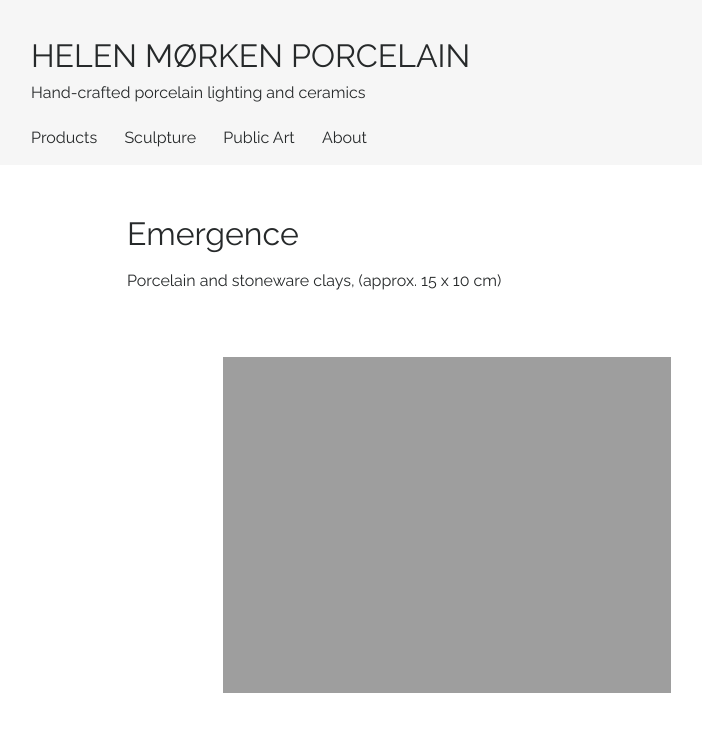
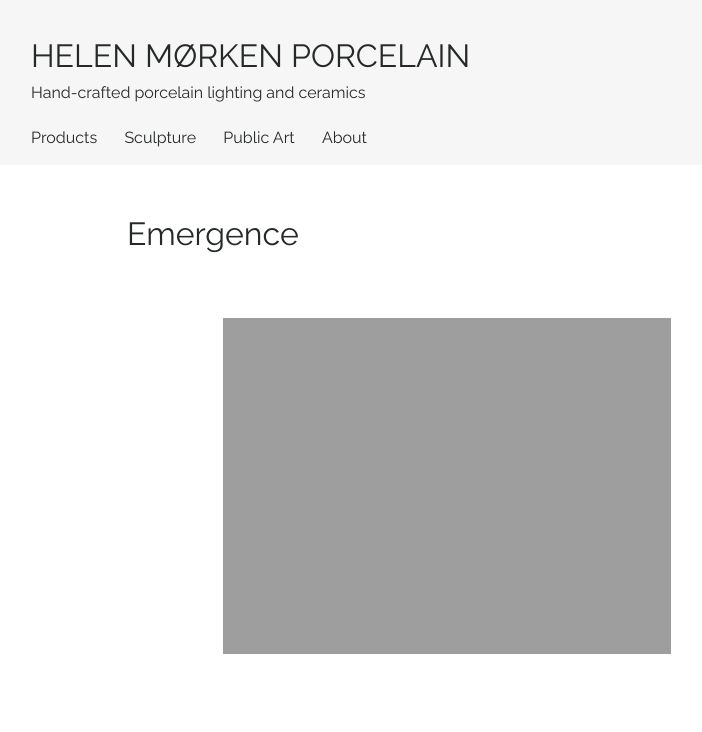
Before and after one commit to rebekkjm/helenmorkenno, a Jekyll site: the page built from _sculpture/emergence.md, in a window 1280 px wide. Shown: the top 732 px of the page, without its empty margins (193-895 px from the left). Built offline with Jekyll 4.4.1, drawn with Linux system fonts in a browser that asks for light colours.

Commit message:
Update emergence.md

```diff
--- a/_sculpture/emergence.md
+++ b/_sculpture/emergence.md
@@ -5,6 +5,4 @@
 image: "Emergence.jpg"
 ---
 
-Porcelain and stoneware clays, (approx. 15 x 10 cm)
-
-![]({{ site.github.url }}/img/Emergence.jpg)
+![Porcelain and stoneware clays, (approx. 15 x 10 cm)]({{ site.github.url }}/img/Emergence.jpg)
```
